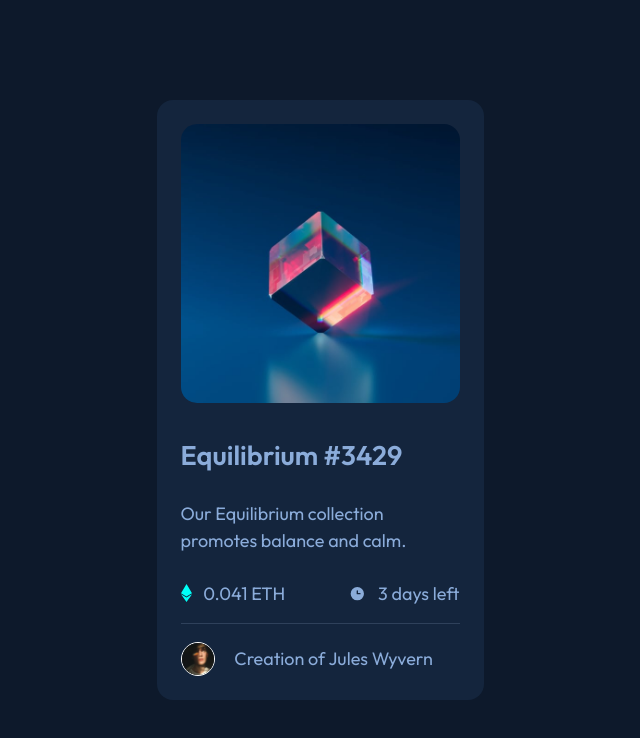
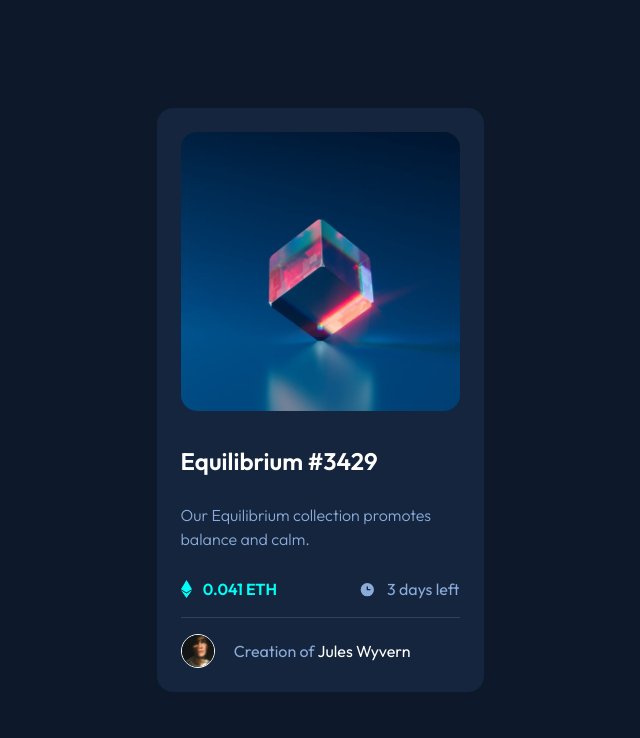
Before and after one commit to casantosmu/nft-preview-card-component-main, a plain HTML site: page index.html in a window 1280 px wide. Shown: the whole page, without its empty margins (320-960 px from the left). Drawn offline with Linux system fonts and the light colour scheme.

Commit message:
Basic typography

```diff
--- a/css/styles.css
+++ b/css/styles.css
@@ -22,7 +22,6 @@
 /*==================== BASE ====================*/
 body {
   font-family: var(--body-font);
-  font-size: var(--normal-font-size);
   color: var(--soft-blue);
   background-color: var(--main-bg);
 }
@@ -35,6 +34,25 @@ body {
 
 .flex {
   display: flex;
+}
+
+/*==================== TYPOGRAPHY ====================*/
+.card__heading {
+  color: var(--white);
+  font-weight: var(--semi-bold-font);
+}
+
+.card__description {
+  font-weight: var(--light-font);
+}
+
+.card__pricing-number {
+  color: var(--cyan);
+  font-weight: var(--semi-bold-font);
+}
+
+.card__author-name {
+  color: var(--white);
 }
 
 /*==================== CARD ====================*/
```
